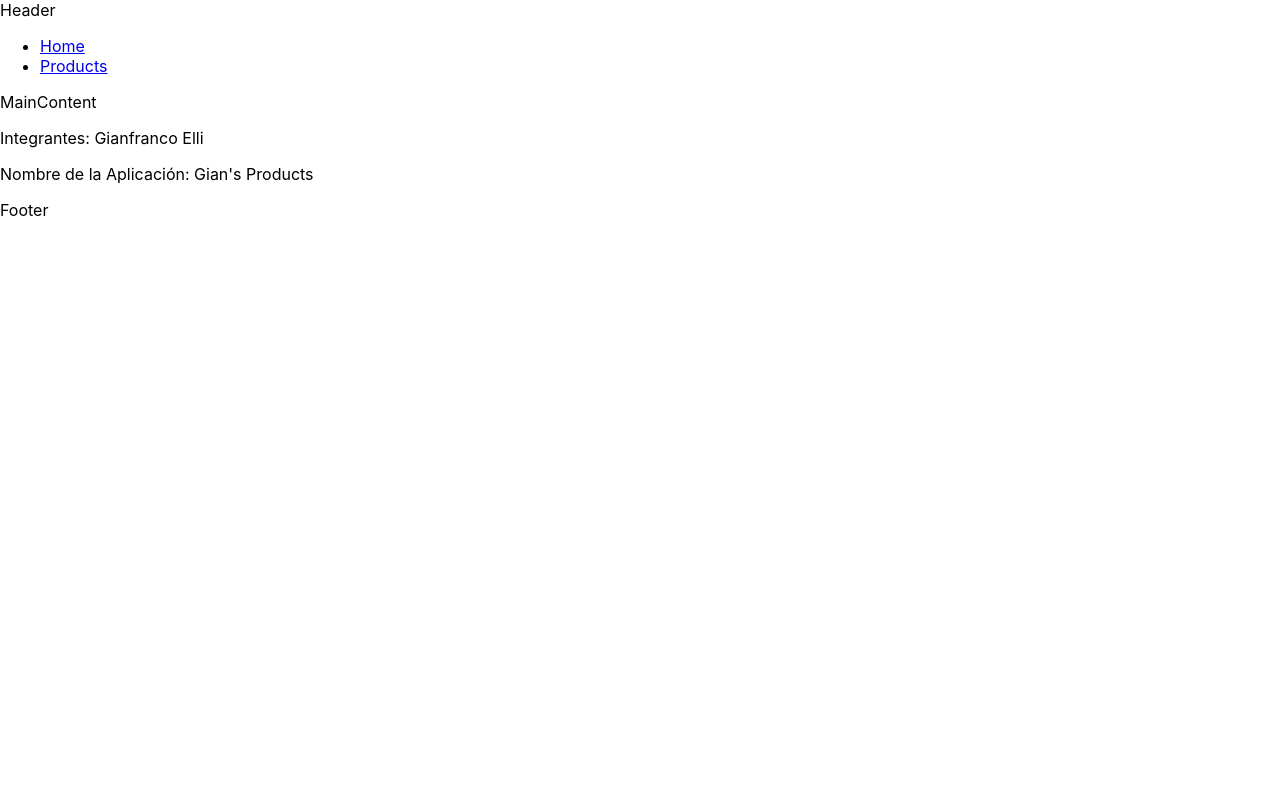
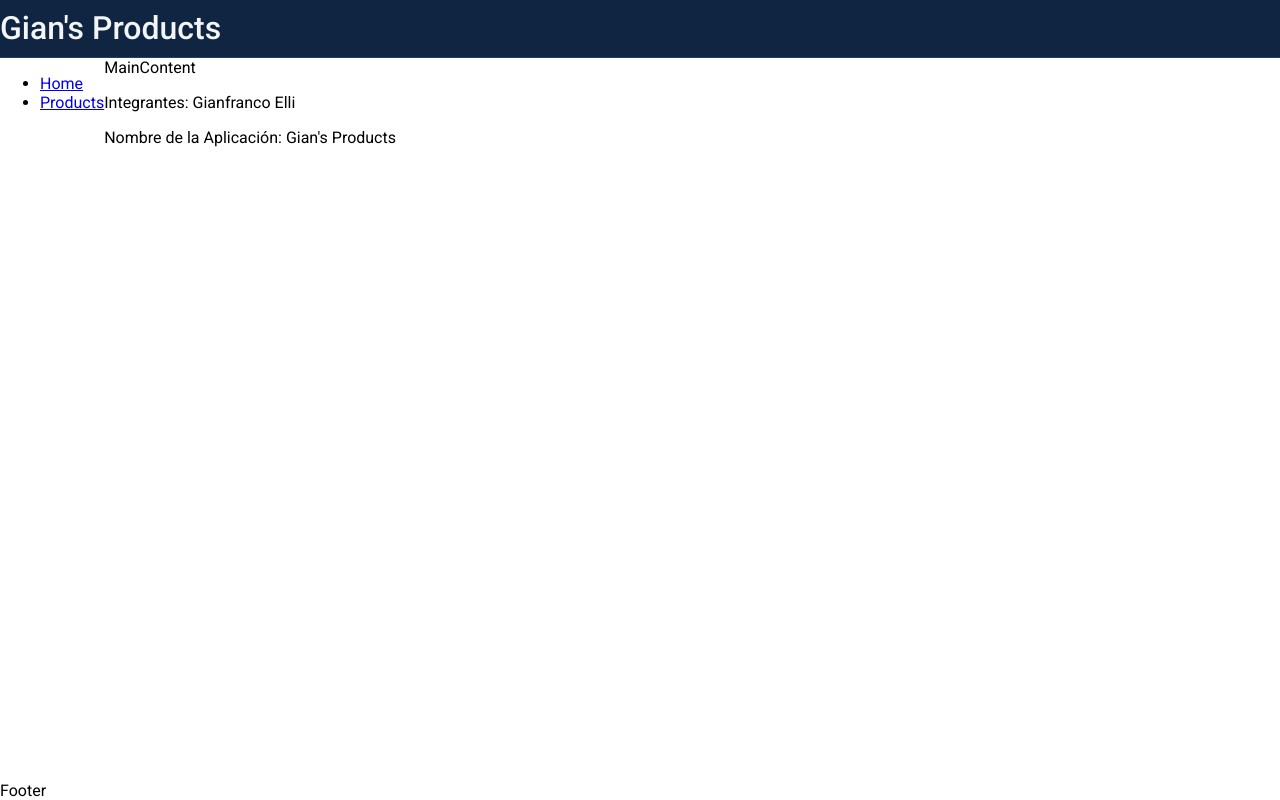
Before and after one commit to GianElli99/mcga-exam-2, a React (Create React App) app: page / in a window 1280 px wide. Built offline with nearby package versions, Linux system fonts and the light colour scheme.

Commit message:
a bit of css

```diff
--- a/package.json
+++ b/package.json
@@ -3,6 +3,9 @@
   "version": "0.1.0",
   "private": true,
   "dependencies": {
+    "@emotion/react": "^11.6.0",
+    "@emotion/styled": "^11.6.0",
+    "@mui/material": "^5.1.1",
     "@testing-library/jest-dom": "^5.15.0",
     "@testing-library/react": "^11.2.7",
     "@testing-library/user-event": "^12.8.3",
--- a/public/index.html
+++ b/public/index.html
@@ -24,6 +24,10 @@
       work correctly both with client-side routing and a non-root public URL.
       Learn how to configure a non-root public URL by running `npm run build`.
     -->
+    <link
+      rel="stylesheet"
+      href="https://fonts.googleapis.com/css?family=Roboto:300,400,500,700&display=swap"
+    />
     <title>Gian's Products</title>
   </head>
   <body>
--- a/src/components/layouts/MainLayout.jsx
+++ b/src/components/layouts/MainLayout.jsx
@@ -4,18 +4,19 @@ import { Footer } from '../ui/Footer';
 import { Header } from '../ui/Header';
 import { MainContent } from '../ui/MainContent';
 import { NavBar } from '../ui/NavBar';
+import styles from './MainLayout.module.css';
 
 export const MainLayout = () => {
   return (
-    <>
+    <div className={styles.wrapper}>
       <Header />
-      <div>
+      <div className={styles.navAndContentWrapper}>
         <NavBar />
-        <MainContent>
+        <MainContent layoutStyles={styles.mainContent}>
           <Outlet />
         </MainContent>
       </div>
       <Footer />
-    </>
+    </div>
   );
 };
--- /dev/null
+++ b/src/components/layouts/MainLayout.module.css
@@ -0,0 +1,14 @@
+.navAndContentWrapper {
+  display: flex;
+  height: 100%;
+}
+.wrapper {
+  height: 100%;
+
+  display: flex;
+  flex-direction: column;
+  justify-content: space-between;
+}
+.mainContent {
+  height: 100%;
+}
--- a/src/components/products/ProductsScreen.jsx
+++ b/src/components/products/ProductsScreen.jsx
@@ -1,5 +1,13 @@
 import React from 'react';
+import { ProductList } from './ProductList';
+import Button from '@mui/material/Button';
 
 export const ProductsScreen = () => {
-  return <div>Products Screen</div>;
+  return (
+    <div>
+      <h2>Products</h2>
+      <Button>Picado</Button>
+      <ProductList />
+    </div>
+  );
 };
--- a/src/components/ui/Header.jsx
+++ b/src/components/ui/Header.jsx
@@ -1,5 +1,10 @@
 import React from 'react';
+import styles from './Header.module.css';
 
 export const Header = () => {
-  return <div>Header</div>;
+  return (
+    <div className={styles.wrapper}>
+      <h1 className={styles.title}>Gian&apos;s Products</h1>
+    </div>
+  );
 };
--- /dev/null
+++ b/src/components/ui/Header.module.css
@@ -0,0 +1,15 @@
+.title {
+  margin: 0;
+
+  font-size: 2rem;
+  font-weight: 500;
+  color: var(--light-color);
+}
+.wrapper {
+  display: flex;
+  align-items: center;
+  box-sizing: border-box;
+  height: 4rem;
+  border-bottom: 1px solid var(--nav-item-border-color);
+  background-color: var(--secondary-bg-color);
+}
--- a/src/components/ui/MainContent.jsx
+++ b/src/components/ui/MainContent.jsx
@@ -1,10 +1,11 @@
 import React from 'react';
 import PropTypes from 'prop-types';
 
-export const MainContent = ({ children }) => {
-  return <main>MainContent{children}</main>;
+export const MainContent = ({ children, layoutStyles }) => {
+  return <main className={layoutStyles}>MainContent{children}</main>;
 };
 
 MainContent.propTypes = {
   children: PropTypes.object.isRequired,
+  layoutStyles: PropTypes.string,
 };
--- a/src/index.css
+++ b/src/index.css
@@ -1,13 +1,17 @@
 body {
   margin: 0;
-  font-family: -apple-system, BlinkMacSystemFont, 'Segoe UI', 'Roboto', 'Oxygen',
-    'Ubuntu', 'Cantarell', 'Fira Sans', 'Droid Sans', 'Helvetica Neue',
-    sans-serif;
+  font-family: 'Roboto', 'Oxygen', 'Ubuntu', 'Cantarell', 'Fira Sans',
+    'Droid Sans', 'Helvetica Neue', sans-serif;
   -webkit-font-smoothing: antialiased;
   -moz-osx-font-smoothing: grayscale;
+
+  --secondary-bg-color: #102541;
+  --nav-item-bg-color: #003060;
+  --nav-item-border-color: #124477;
+  --light-color: #f3f6f9;
+
+  min-height: 100vh;
 }
-
-code {
-  font-family: source-code-pro, Menlo, Monaco, Consolas, 'Courier New',
-    monospace;
+#root {
+  height: 100vh;
 }
--- a/src/index.jsx
+++ b/src/index.jsx
@@ -2,10 +2,14 @@ import React from 'react';
 import ReactDOM from 'react-dom';
 import './index.css';
 import ProductsApp from './ProductsApp';
+import { ThemeProvider } from '@mui/material/styles';
+import { theme } from './theme/Theme';
 
 ReactDOM.render(
   <React.StrictMode>
-    <ProductsApp />
+    <ThemeProvider theme={theme}>
+      <ProductsApp />
+    </ThemeProvider>
   </React.StrictMode>,
   document.getElementById('root')
 );
--- /dev/null
+++ b/src/theme/Theme.js
@@ -0,0 +1,16 @@
+import { createTheme } from '@mui/material/styles';
+
+export const theme = createTheme({
+  palette: {
+    primary: { main: '#102541' },
+    secondary: { main: '#003060' },
+  },
+  components: {
+    MuiButton: {
+      defaultProps: {
+        variant: 'contained',
+        disableRipple: true,
+      },
+    },
+  },
+});
```
Also changed, not shown: 1 other file (tests, documents, lock files or other folders).
